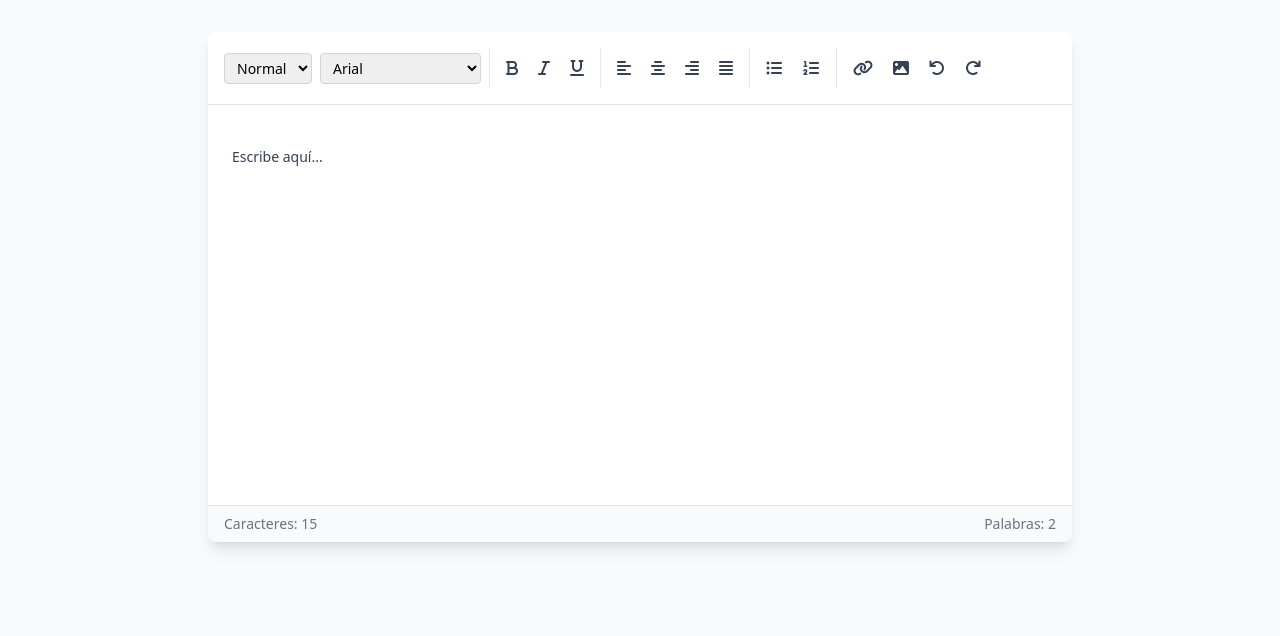
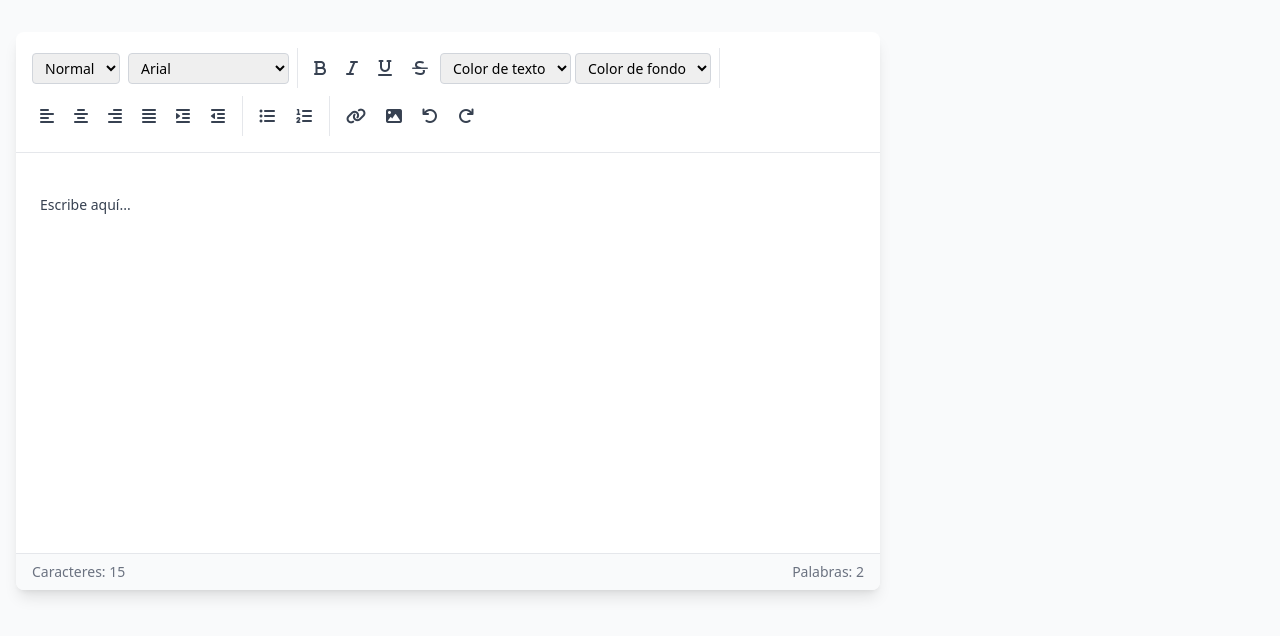
Before and after one commit to AndresAfar/TextifyJS, a website built with Vite: page index.html in a window 1280 px wide. Built offline with nearby package versions, Linux system fonts and the light colour scheme.

Commit message:
new custom functionality is added

```diff
--- a/main.js
+++ b/main.js
@@ -11,8 +11,17 @@ const editor = new RichTextEditor('#editor-container', {
     media: true,
   },
   counters: true,
+  styles: {
+    containerClass: '',
+    toolbarClass: '',
+    editorClass: '',
+    buttonClass: '',
+    counterClass: 'background-color: aqua;'
+  },
+  colors: ['#640D5F', '#3C552D']
 });
 
 
+// Cambiar el tema
 console.log(editor.getContent()); // Obtén el contenido actual
 // editor.setContent('<h1>Hola mundo</h1>'); // Establece contenido en el editor
--- a/package.json
+++ b/package.json
@@ -1,6 +1,6 @@
 {
   "name": "textifyjs-lib",
-  "version": "0.0.1",
+  "version": "1.0.0",
   "type": "module",
   "files": ["dist"],
   "main": "./dist/textifyjslib.umd.cjs",
--- a/src/RichTextEditor.js
+++ b/src/RichTextEditor.js
@@ -7,6 +7,8 @@ export class RichTextEditor {
         : selector;
 
       this.options = {
+        height: 510,
+        width: 896,
         placeholder: 'Comienza a escribir aquí...',
         toolbar: {
           basic: true,
@@ -15,6 +17,17 @@ export class RichTextEditor {
           lists: true,
           media: true,
         },
+        fonts: [
+          { name: 'Arial', value: 'Arial' },
+          { name: 'Times New Roman', value: 'Times New Roman' },
+          { name: 'Courier New', value: 'Courier New' },
+          { name: 'Georgia', value: 'Georgia' },
+          { name: 'Verdana', value: 'Verdana' }
+        ],
+        colors: [
+          '#000000', '#FFFFFF', '#FF0000', '#00FF00', '#0000FF',
+          '#FFFF00', '#00FFFF', '#FF00FF', '#C0C0C0', '#808080',
+        ],
         counters: true,
         ...options
       };
@@ -31,6 +44,17 @@ export class RichTextEditor {
 
     createStructure() {
       this.container.classList.add('rich-editor-container');
+      // Crear clase CSS dinámica con las dimensiones
+      const pxToRem = (px) => px / 16; // Conversión de px a rem
+
+      const style = document.createElement('style');
+      style.innerHTML = `
+        .rich-editor-container {
+          max-width: ${pxToRem(this.options.width)}rem;
+          max-height: ${pxToRem(this.options.height)}rem;
+        }
+      `;
+      document.head.appendChild(style);
 
       // Crear estructura HTML
       this.container.innerHTML = `
@@ -62,12 +86,14 @@ export class RichTextEditor {
               <option value="h1">Título 1</option>
               <option value="h2">Título 2</option>
               <option value="h3">Título 3</option>
+              <option value="h4">Título 4</option>
+              <option value="pre">Código</option>
             </select>
 
             <select class="font-name toolbar-select">
-              <option value="Arial">Arial</option>
-              <option value="Times New Roman">Times New Roman</option>
-              <option value="Courier New">Courier New</option>
+              ${this.options.fonts.map(font =>
+                `<option value="${font.value}">${font.name}</option>`
+              ).join('')}
             </select>
           </div>
         `);
@@ -86,7 +112,24 @@ export class RichTextEditor {
             <button data-command="underline" class="toolbar-btn" title="Subrayado">
               <i class="fas fa-underline"></i>
             </button>
+            <button data-command="strikethrough" class="toolbar-btn" title="Tachado">
+              <i class="fas fa-strikethrough"></i>
+            </button>
+            <select class="text-color toolbar-select">
+              <option value="#374151">Color de texto</option>
+              ${this.options.colors.map(color =>
+                `<option value="${color}" style="background-color: ${color}">${color}</option>`
+              ).join('')}
+            </select>
+
+            <select class="bg-color toolbar-select">
+              <option value="">Color de fondo</option>
+              ${this.options.colors.map(color =>
+                `<option value="${color}" style="background-color: ${color}">${color}</option>`
+              ).join('')}
+            </select>
           </div>
+
         `);
       }
 
@@ -104,6 +147,12 @@ export class RichTextEditor {
               </button>
               <button data-command="justifyFull" class="toolbar-btn" title="Justificar">
                 <i class="fas fa-align-justify"></i>
+              </button>
+              <button data-command="indent" class="toolbar-btn" title="Aumentar sangría">
+                <i class="fas fa-indent"></i>
+              </button>
+              <button data-command="outdent" class="toolbar-btn" title="Disminuir sangría">
+                <i class="fas fa-outdent"></i>
               </button>
           </div>
         `)
@@ -175,6 +224,45 @@ export class RichTextEditor {
       if (formatBlock) {
         formatBlock.addEventListener('change', () => {
           this.executeCommand('formatBlock', formatBlock.value);
+        });
+      }
+
+      // fontName
+      const fontName = this.container.querySelector('.font-name');
+      if (fontName) {
+        fontName.addEventListener('change', () => {
+          this.executeCommand('fontName', fontName.value);
+        });
+      }
+
+      // textColor
+      const textColor = this.container.querySelector('.text-color');
+      if (textColor) {
+        textColor.addEventListener('change', () => {
+          this.executeCommand('foreColor', textColor.value);
+        });
+      }
+
+      // bgColor
+      const bgColor = this.container.querySelector('.bg-color');
+      if (bgColor) {
+        bgColor.addEventListener('change', (e) => {
+          const selectedValue = e.target.value;
+          if (selectedValue === '') {
+            // First we try to remove the color using removeFormat
+            this.executeCommand('removeFormat');
+
+            // Como respaldo, también establecemos explícitamente el color de fondo a transparente
+            try {
+              document.execCommand('backColor', false, 'transparent');
+              // As a backup, we also explicitly set the background color to transparent:
+              document.execCommand('hiliteColor', false, 'transparent');
+            } catch(e) {
+              console.log('Error al remover color:', e);
+            }
+          } else {
+            this.executeCommand('hiliteColor', selectedValue);
+          }
         });
       }
 
--- a/src/index.css
+++ b/src/index.css
@@ -6,7 +6,7 @@
 @layer components {
 
   .rich-editor-container {
-    @apply max-w-4xl mx-auto my-8 px-4;
+    @apply my-8 px-4;
   }
 
   .rich-editor-container .toolbar-btn {
```
